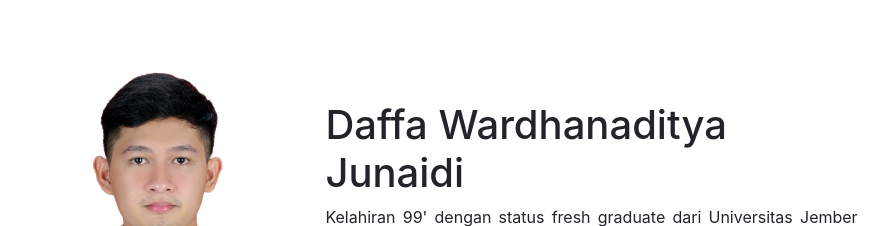
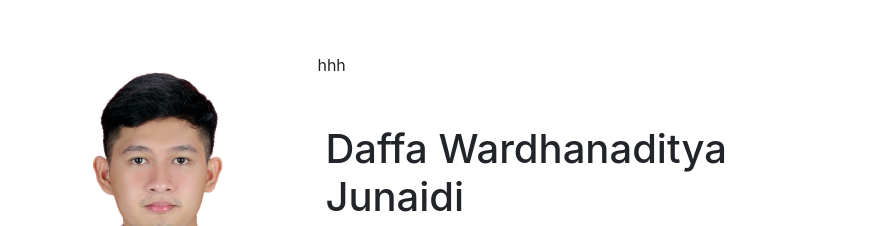
Before and after one commit to daffawrdhn/bio, a plain HTML site: page index.html in a window 1280 px wide. Shown: the part 106-332 px from the top of the page, without its empty margins (195-1084 px from the left). Drawn offline with Linux system fonts and the light colour scheme; files whose address does not match are found by name.

Commit message:
Update index.html
perubahan index

```diff
--- a/index.html
+++ b/index.html
@@ -73,7 +73,7 @@
 
                   <div class="col-sm-8 py-2">
 
-                      <div class="pl-2">
+<p>hhh</p>                      <div class="pl-2">
                         <div class="pt-5">
                             <h1>Daffa Wardhanaditya Junaidi</h1>
                             <!-- <p>Kelahiran 99' sedang merantau sekaligus bekerja di PT. Wahana Ottomitra Multiartha (WOM) Jakarta, Indonesia.</p> -->
```
